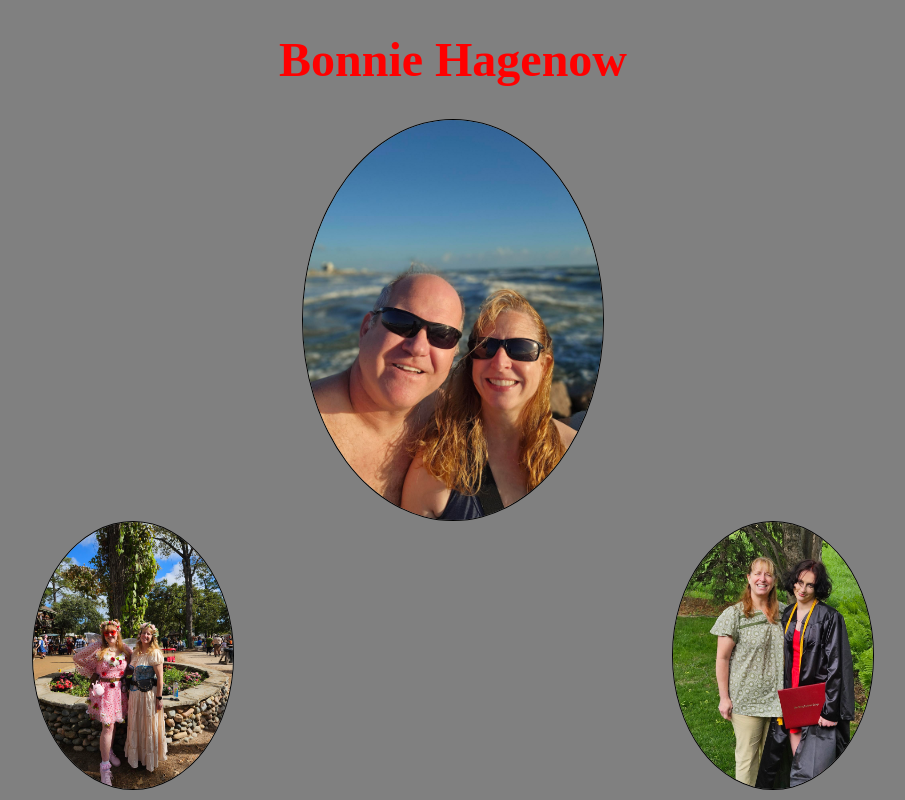
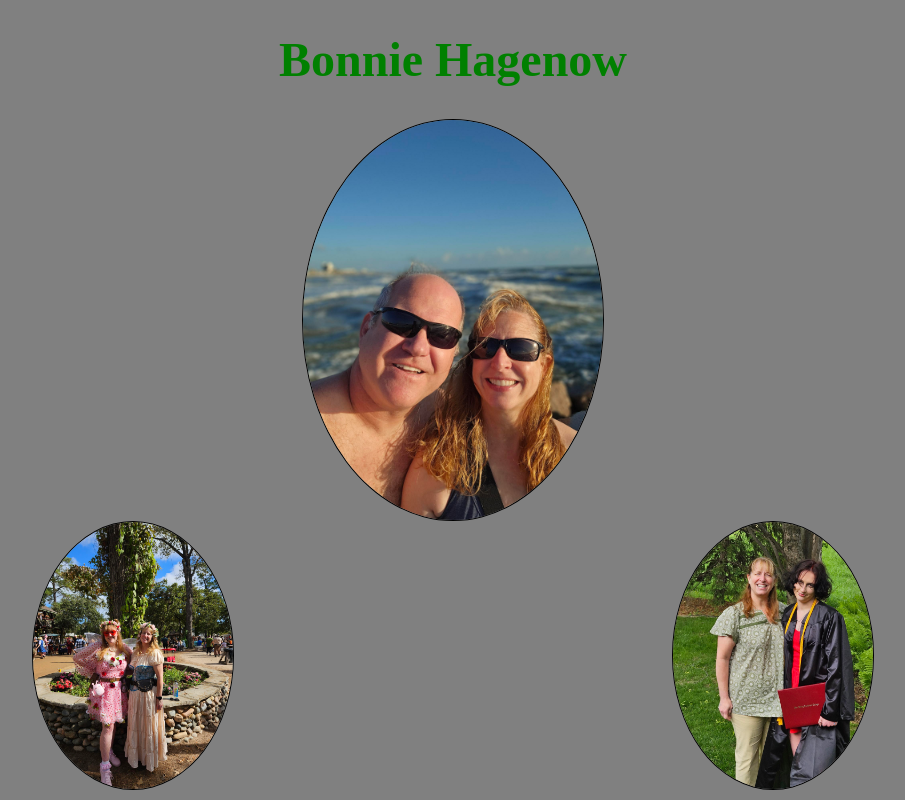
Before and after one commit to bhagenow-fvtc/bhagenow-fvtc.github.io, a plain HTML site: page index.html in a window 1280 px wide. Shown: the top 800 px of the page, without its empty margins (187-1092 px from the left). Drawn offline with Linux system fonts and the light colour scheme.

Commit message:
ryan checking on

```diff
--- a/index.html
+++ b/index.html
@@ -4,11 +4,13 @@
     <meta charset="UTF-8">
     <meta name="viewport" content="width=device-width, initial-scale=1.0">
     <title>Bonnie Hagenow</title>
-    <script src="/script.js" defer></script>
+    <script src="script.js" defer></script>
     <link rel="stylesheet" a href="stylesheet.css">
 </head>
 <body>
+    <header>
     <h1>Bonnie Hagenow</h1>
+    </header>
     <div>
     <img src="images/1000002646.jpg" width="300px" alt="tony and me">
     </div>
--- a/script.js
+++ b/script.js
@@ -1,3 +1,5 @@
-const h1 = document.querySelector('h1')
-h1.style.color = "red"
-console.log("helo")
+console.log('hi')
+
+// const h1 = document.querySelector('h1')
+// h1.style.color = "red"
+// console.log(document.querySelector('h1'))
```
